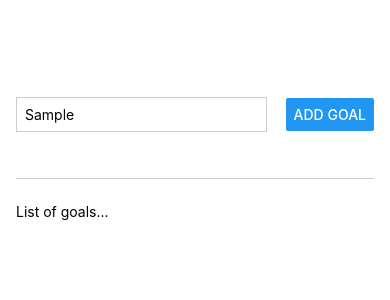
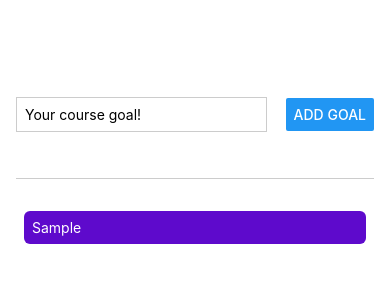
Before and after one commit to ch-ratnaji/First-React-Native-app, a React Native app: screen / in a window 390 px wide. Both pictures are taken after typing "Sample" into the empty fields and a click on the button "ADD GOAL". Shown: the top 300 px of the page. Built offline with nearby package versions, Linux system fonts and the light colour scheme.

Commit message:
iterated the course goals through map method and used view element to have proper styling in  ios.

```diff
--- a/App.js
+++ b/App.js
@@ -3,6 +3,7 @@ import { StyleSheet, Text, View, Button, TextInput } from "react-native";
 
 export default function App() {
   const [enteredGoalText, setEnteredGoalText] = useState("");
+  const [courseGoals, setCourseGoals] = useState([]);
 
   function goalInputHandler(enteredText) {
     setEnteredGoalText(enteredText);
@@ -10,6 +11,10 @@ export default function App() {
 
   function addGoalHandler() {
     console.log(enteredGoalText);
+    setCourseGoals((courseGoals) => {
+      return [...courseGoals, enteredGoalText];
+    });
+    setEnteredGoalText("");
   }
 
   return (
@@ -24,7 +29,11 @@ export default function App() {
         <Button title="Add Goal" onPress={addGoalHandler} />
       </View>
       <View style={styles.goalsContainer}>
-        <Text>List of goals...</Text>
+        {courseGoals.map((goal) => (
+          <View key={goal} style={styles.goalItem}>
+            <Text style={styles.goalText}>{goal}</Text>
+          </View>
+        ))}
       </View>
     </View>
   );
@@ -55,4 +64,13 @@ const styles = StyleSheet.create({
   goalsContainer: {
     flex: 5,
   },
+  goalItem: {
+    margin: 8,
+    padding: 8,
+    borderRadius: 6,
+    backgroundColor: "#5e0acc",
+  },
+  goalText: {
+    color: "white",
+  },
 });
```
Also changed, not shown: package.json (+8 -6 lines), 1 other file (tests, documents, lock files or other folders).
